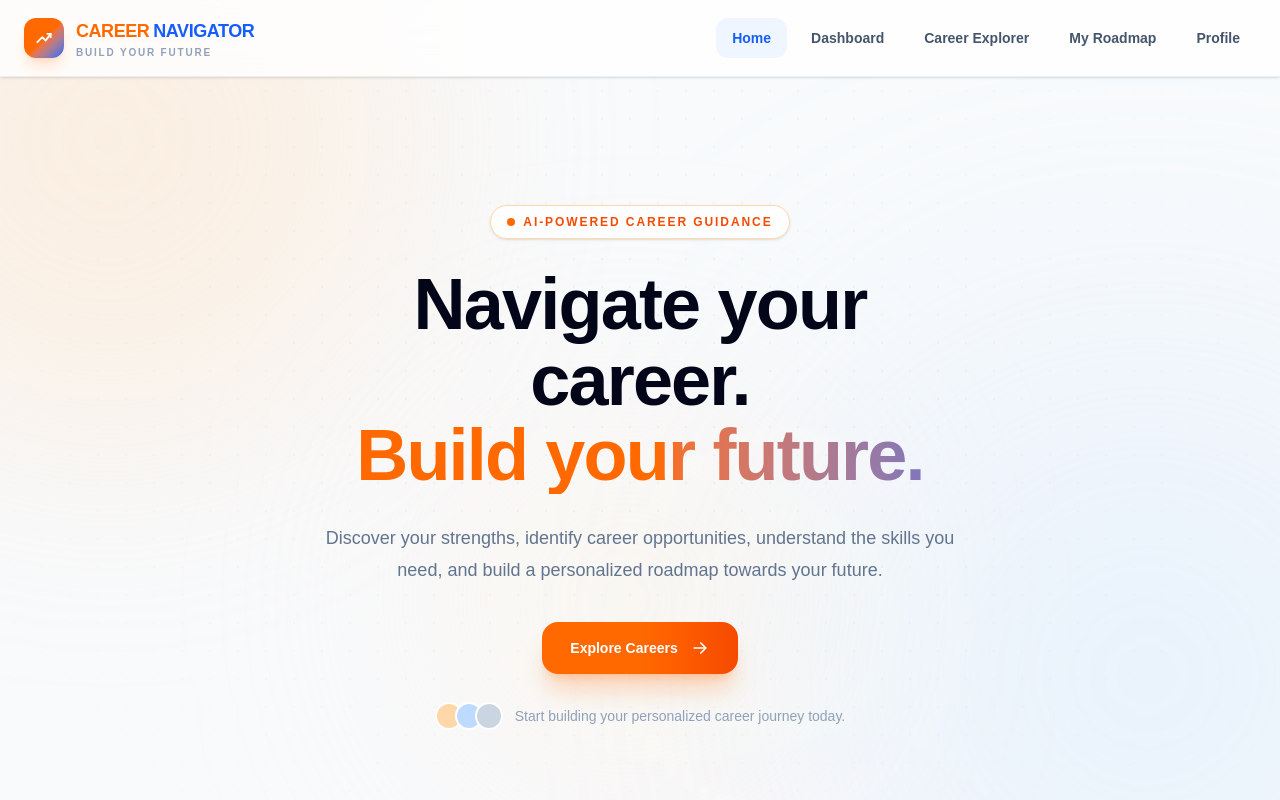
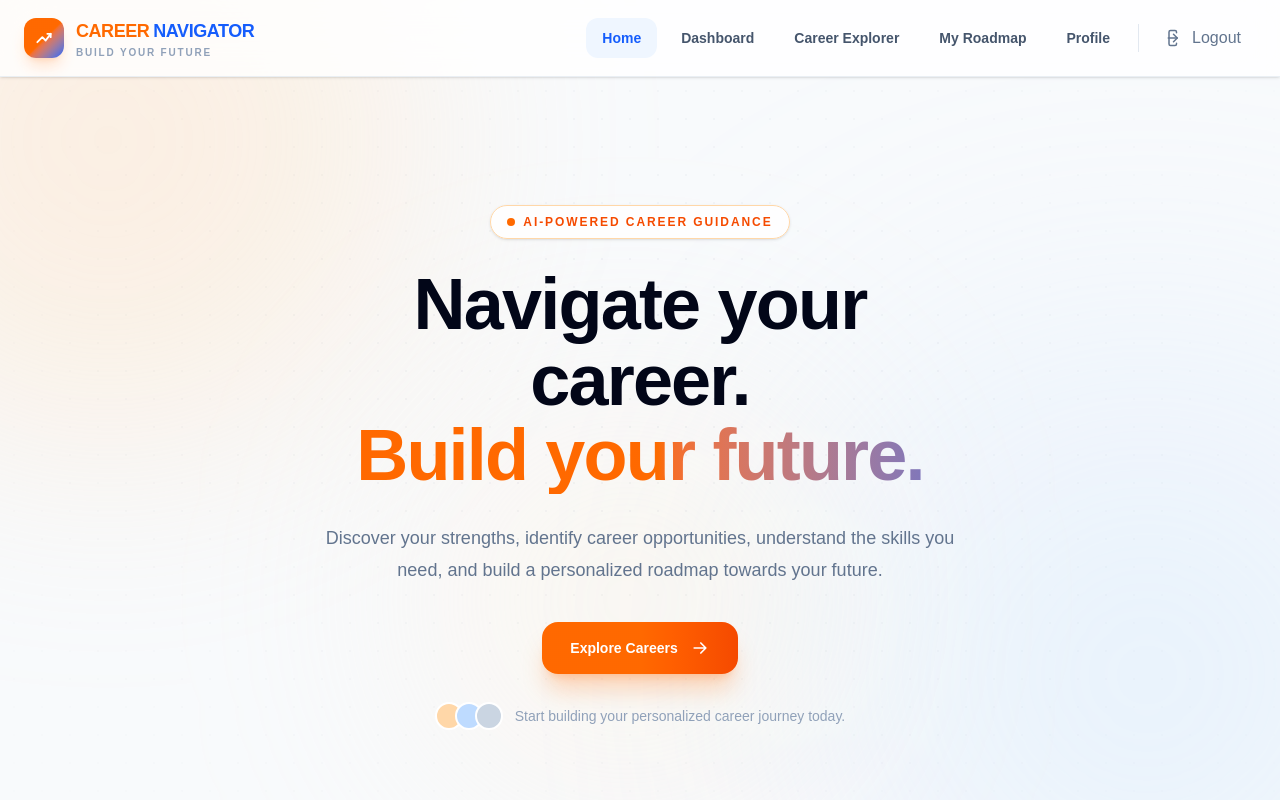
Before and after one commit to Navneetk4269/career-navigator, a Next.js app in the folder frontend/: page / in a window 1280 px wide. Shown: the top 800 px of the page. Built offline with nearby package versions, Linux system fonts and the light colour scheme; sample sign-in values are in the browser's storage.

Commit message:
logout was not showing

```diff
--- a/frontend/src/app/page.tsx
+++ b/frontend/src/app/page.tsx
@@ -2,16 +2,17 @@
 
 import Link from "next/link";
 import { useEffect, useState } from "react";
+import { usePopup } from "./components/PopupProvider";
 
 export default function Home() {
+  const { showPopup } = usePopup();
+
   const [isLoggedIn, setIsLoggedIn] = useState(false);
 
   useEffect(() => {
     const token = localStorage.getItem("accessToken");
 
-    if (token) {
-      setIsLoggedIn(true);
-    }
+    setIsLoggedIn(!!token);
   }, []);
 
   const handleLogout = () => {
@@ -20,7 +21,11 @@ export default function Home() {
 
     setIsLoggedIn(false);
 
+    showPopup("Logged out successfully!", "success");
+
+    setTimeout(() => {
       window.location.href = "/";
+    }, 800);
   };
 
   return (
@@ -38,8 +43,11 @@ export default function Home() {
 
 
       {/* ================= NAVBAR ================= */}
+
       <nav className="relative z-30 border-b border-slate-200/70 bg-white/80 shadow-sm backdrop-blur-xl">
         <div className="mx-auto flex h-[76px] max-w-7xl items-center justify-between px-5 sm:px-6">
+
+          {/* ================= LOGO ================= */}
 
           <Link
             href="/"
@@ -53,7 +61,6 @@ export default function Home() {
                 fill="none"
                 className="h-5 w-5"
               >
-
                 <path
                   d="M4 17 10 11l4 4 6-8"
                   stroke="currentColor"
@@ -69,35 +76,89 @@ export default function Home() {
                   strokeLinecap="round"
                   strokeLinejoin="round"
                 />
-
               </svg>
 
             </div>
 
             <div>
+
               <div className="text-lg font-black tracking-tight">
-                <span className="text-orange-500">CAREER</span>
-                <span className="ml-1 text-blue-600">NAVIGATOR</span>
+                <span className="text-orange-500">
+                  CAREER
+                </span>
+
+                <span className="ml-1 text-blue-600">
+                  NAVIGATOR
+                </span>
               </div>
 
               <p className="hidden text-[10px] font-bold uppercase tracking-[0.18em] text-slate-400 sm:block">
                 Build your future
               </p>
+
             </div>
 
           </Link>
 
 
-          {/* NAVIGATION */}
+          {/* ================= NAVIGATION ================= */}
+
           <div className="flex items-center gap-1 sm:gap-2">
 
-            {/* HOME - ACTIVE */}
+            {/* ================= LOGGED OUT NAVIGATION ================= */}
+
+            {!isLoggedIn && (
+              <>
+
+                {/* Home */}
+
                 <Link
                   href="/"
                   className="hidden rounded-xl bg-blue-50 px-4 py-2.5 text-sm font-bold text-blue-600 transition-all duration-200 hover:bg-blue-100 md:block"
                 >
                   Home
                 </Link>
+
+
+                {/* Sign In */}
+
+                <Link
+                  href="/login"
+                  className="hidden rounded-xl px-4 py-2.5 text-sm font-semibold text-slate-600 transition-all duration-200 hover:bg-slate-100 hover:text-slate-900 md:block"
+                >
+                  Sign In
+                </Link>
+
+
+                {/* Get Started */}
+
+                <Link
+                  href="/signup"
+                  className="hidden rounded-xl bg-gradient-to-r from-orange-500 to-orange-600 px-5 py-2.5 text-sm font-bold text-white shadow-md shadow-orange-500/20 transition-all duration-200 hover:-translate-y-0.5 hover:shadow-lg hover:shadow-orange-500/30 md:block"
+                >
+                  Get Started
+                </Link>
+
+              </>
+            )}
+
+
+            {/* ================= LOGGED IN NAVIGATION ================= */}
+
+            {isLoggedIn && (
+              <>
+
+                {/* Home */}
+
+                <Link
+                  href="/"
+                  className="hidden rounded-xl bg-blue-50 px-4 py-2.5 text-sm font-bold text-blue-600 transition-all duration-200 hover:bg-blue-100 md:block"
+                >
+                  Home
+                </Link>
+
+
+                {/* Dashboard */}
 
                 <Link
                   href="/dashboard"
@@ -106,12 +167,18 @@ export default function Home() {
                   Dashboard
                 </Link>
 
+
+                {/* Career Explorer */}
+
                 <Link
                   href="/explorer"
                   className="hidden rounded-xl px-4 py-2.5 text-sm font-semibold text-slate-600 transition-all duration-200 hover:bg-slate-100 hover:text-slate-900 lg:block"
                 >
                   Career Explorer
                 </Link>
+
+
+                {/* My Roadmap */}
 
                 <Link
                   href="/my-roadmap"
@@ -120,6 +187,9 @@ export default function Home() {
                   My Roadmap
                 </Link>
 
+
+                {/* Profile */}
+
                 <Link
                   href="/profile"
                   className="hidden rounded-xl px-4 py-2.5 text-sm font-semibold text-slate-600 transition-all duration-200 hover:bg-slate-100 hover:text-slate-900 md:block"
@@ -127,15 +197,71 @@ export default function Home() {
                   Profile
                 </Link>
 
+
+                {/* Divider */}
+
+                <div className="mx-1 hidden h-7 w-px bg-slate-200 lg:block" />
+
+
+                {/* Logout */}
+
+                <button
+                  type="button"
+                  onClick={handleLogout}
+                  title="Logout"
+                  className="group hidden items-center gap-2 rounded-xl border border-transparent px-3.5 py-2.5 text-sm font-semibold text-slate-500 transition-all duration-200 hover:border-red-100 hover:bg-red-50 hover:text-red-600 md:flex"
+                >
+
+                  <svg
+                    viewBox="0 0 24 24"
+                    fill="none"
+                    className="h-[18px] w-[18px] transition-transform duration-200 group-hover:translate-x-0.5"
+                  >
+
+                    <path
+                      d="M10 17l5-5-5-5"
+                      stroke="currentColor"
+                      strokeWidth="2"
+                      strokeLinecap="round"
+                      strokeLinejoin="round"
+                    />
+
+                    <path
+                      d="M15 12H3"
+                      stroke="currentColor"
+                      strokeWidth="2"
+                      strokeLinecap="round"
+                    />
+
+                    <path
+                      d="M14 5V4a2 2 0 0 0-2-2H6a2 2 0 0 0-2 2v16a2 2 0 0 0 2 2h6a2 2 0 0 0 2-2v-1"
+                      stroke="currentColor"
+                      strokeWidth="2"
+                      strokeLinecap="round"
+                    />
+
+                  </svg>
+
+                  <span>
+                    Logout
+                  </span>
+
+                </button>
+
+              </>
+            )}
+
           </div>
 
         </div>
       </nav>
+
+
       {/* ================= HERO ================= */}
 
       <section className="relative z-10 overflow-hidden">
 
-        {/* GRID */}
+        {/* Grid */}
 
         <div
           className="pointer-events-none absolute inset-0 opacity-[0.35]"
@@ -151,11 +277,11 @@ export default function Home() {
 
         <div className="relative mx-auto max-w-7xl px-5 py-20 sm:px-6 md:py-28 lg:py-32">
 
-          {/* ================= HERO TEXT ================= */}
+          {/* Hero Text */}
 
           <div className="mx-auto max-w-4xl text-center">
 
-            {/* BADGE */}
+            {/* Badge */}
 
             <div className="mb-7 inline-flex items-center gap-2 rounded-full border border-orange-200 bg-white/80 px-4 py-2 text-xs font-bold uppercase tracking-[0.16em] text-orange-600 shadow-sm backdrop-blur">
 
@@ -172,11 +298,12 @@ export default function Home() {
             </div>
 
 
-            {/* HEADING */}
+            {/* Heading */}
 
             <h1 className="text-5xl font-black leading-[1.05] tracking-tight text-slate-950 sm:text-6xl lg:text-7xl">
 
               Navigate your
+
               <br />
 
               <span className="text-slate-950">
@@ -190,7 +317,7 @@ export default function Home() {
             </h1>
 
 
-            {/* DESCRIPTION */}
+            {/* Description */}
 
             <p className="mx-auto mt-7 max-w-2xl text-base leading-8 text-slate-500 sm:text-lg">
 
@@ -201,24 +328,30 @@ export default function Home() {
             </p>
 
 
-            {/* BUTTONS */}
+            {/* CTA Buttons */}
 
             <div className="mt-9 flex flex-wrap justify-center gap-4">
 
-              {!isLoggedIn ? (
+              {/* Logged Out */}
+
+              {!isLoggedIn && (
                 <>
+
                   <Link
                     href="/signup"
                     className="group flex items-center gap-3 rounded-2xl bg-gradient-to-r from-orange-500 via-orange-500 to-orange-600 px-7 py-4 text-sm font-bold text-white shadow-xl shadow-orange-500/25 transition duration-200 hover:-translate-y-1 hover:shadow-2xl hover:shadow-orange-500/30"
                   >
-                    Start Your Journey
+
+                    Get Started
 
                     <div className="flex h-6 w-6 items-center justify-center rounded-full bg-white/15">
+
                       <svg
                         viewBox="0 0 24 24"
                         fill="none"
                         className="h-4 w-4 transition group-hover:translate-x-0.5"
                       >
+
                         <path
                           d="M5 12h14M13 6l6 6-6 6"
                           stroke="currentColor"
@@ -226,8 +359,11 @@ export default function Home() {
                           strokeLinecap="round"
                           strokeLinejoin="round"
                         />
+
                       </svg>
+
                     </div>
+
                   </Link>
 
 
@@ -237,12 +373,19 @@ export default function Home() {
                   >
                     Sign In
                   </Link>
+
                 </>
-              ) : (
+              )}
+
+
+              {/* Logged In */}
+
+              {isLoggedIn && (
                 <Link
                   href="/explorer"
                   className="group flex items-center gap-3 rounded-2xl bg-gradient-to-r from-orange-500 via-orange-500 to-orange-600 px-7 py-4 text-sm font-bold text-white shadow-xl shadow-orange-500/25 transition duration-200 hover:-translate-y-1 hover:shadow-2xl"
                 >
+
                   Explore Careers
 
                   <svg
@@ -250,6 +393,7 @@ export default function Home() {
                     fill="none"
                     className="h-5 w-5 transition group-hover:translate-x-1"
                   >
+
                     <path
                       d="M5 12h14M13 6l6 6-6 6"
                       stroke="currentColor"
@@ -257,21 +401,27 @@ export default function Home() {
                       strokeLinecap="round"
                       strokeLinejoin="round"
                     />
+
                   </svg>
+
                 </Link>
               )}
 
             </div>
 
 
-            {/* TRUST TEXT */}
+            {/* Trust Text */}
 
             <div className="mt-7 flex items-center justify-center gap-3 text-sm text-slate-400">
 
               <div className="flex -space-x-2">
+
                 <div className="h-7 w-7 rounded-full border-2 border-white bg-orange-200" />
+
                 <div className="h-7 w-7 rounded-full border-2 border-white bg-blue-200" />
+
                 <div className="h-7 w-7 rounded-full border-2 border-white bg-slate-300" />
+
               </div>
 
               <span>
@@ -288,6 +438,7 @@ export default function Home() {
           <div className="mt-20 grid gap-4 border-t border-slate-200/70 pt-8 sm:grid-cols-3 lg:mt-24">
 
             <div className="rounded-2xl border border-white/80 bg-white/70 p-5 shadow-sm backdrop-blur transition hover:-translate-y-1 hover:shadow-md">
+
               <p className="text-3xl font-black text-slate-900">
                 10k+
               </p>
@@ -295,10 +446,12 @@ export default function Home() {
               <p className="mt-1 text-sm text-slate-500">
                 Careers explored
               </p>
+
             </div>
 
 
             <div className="rounded-2xl border border-white/80 bg-white/70 p-5 shadow-sm backdrop-blur transition hover:-translate-y-1 hover:shadow-md">
+
               <p className="text-3xl font-black text-slate-900">
                 200+
               </p>
@@ -306,10 +459,12 @@ export default function Home() {
               <p className="mt-1 text-sm text-slate-500">
                 Career paths mapped
               </p>
+
             </div>
 
 
             <div className="rounded-2xl border border-white/80 bg-white/70 p-5 shadow-sm backdrop-blur transition hover:-translate-y-1 hover:shadow-md">
+
               <p className="text-3xl font-black text-slate-900">
                 4.8/5
               </p>
@@ -317,6 +472,7 @@ export default function Home() {
               <p className="mt-1 text-sm text-slate-500">
                 Average user rating
               </p>
+
             </div>
 
           </div>
@@ -332,8 +488,7 @@ export default function Home() {
 
         <div className="mx-auto max-w-7xl px-5 sm:px-6">
 
-
-          {/* SECTION HEADER */}
+          {/* Section Header */}
 
           <div className="mx-auto max-w-2xl text-center">
 
@@ -363,12 +518,11 @@ export default function Home() {
           </div>
 
 
-          {/* FEATURE CARDS */}
+          {/* Feature Cards */}
 
           <div className="mt-14 grid gap-6 md:grid-cols-2">
 
-
-            {/* CARD 1 */}
+            {/* Card 1 */}
 
             <div className="group relative overflow-hidden rounded-3xl border border-slate-200 bg-white p-7 shadow-sm transition duration-300 hover:-translate-y-2 hover:border-orange-200 hover:shadow-xl hover:shadow-orange-500/10">
 
@@ -385,6 +539,7 @@ export default function Home() {
                       fill="none"
                       className="h-6 w-6"
                     >
+
                       <path
                         d="M20 21a8 8 0 1 0-16 0"
                         stroke="currentColor"
@@ -399,6 +554,7 @@ export default function Home() {
                         stroke="currentColor"
                         strokeWidth="2"
                       />
+
                     </svg>
 
                   </div>
@@ -436,7 +592,7 @@ export default function Home() {
             </div>
 
 
-            {/* CARD 2 */}
+            {/* Card 2 */}
 
             <div className="group relative overflow-hidden rounded-3xl border border-slate-200 bg-white p-7 shadow-sm transition duration-300 hover:-translate-y-2 hover:border-blue-200 hover:shadow-xl hover:shadow-blue-500/10">
 
@@ -453,6 +609,7 @@ export default function Home() {
                       fill="none"
                       className="h-6 w-6"
                     >
+
                       <circle
                         cx="11"
                         cy="11"
@@ -467,6 +624,7 @@ export default function Home() {
                         strokeWidth="2"
                         strokeLinecap="round"
                       />
+
                     </svg>
 
                   </div>
@@ -503,7 +661,6 @@ export default function Home() {
 
             </div>
 
-
           </div>
 
 
@@ -538,13 +695,16 @@ export default function Home() {
                 className="group flex w-fit items-center gap-3 rounded-2xl bg-gradient-to-r from-orange-500 to-orange-600 px-7 py-4 font-bold text-white shadow-xl shadow-orange-500/20 transition hover:-translate-y-1 hover:shadow-2xl"
               >
 
-                {isLoggedIn ? "Explore Careers" : "Get Started"}
+                {isLoggedIn
+                  ? "Explore Careers"
+                  : "Get Started"}
 
                 <svg
                   viewBox="0 0 24 24"
                   fill="none"
                   className="h-5 w-5 transition group-hover:translate-x-1"
                 >
+
                   <path
                     d="M5 12h14M13 6l6 6-6 6"
                     stroke="currentColor"
@@ -552,6 +712,7 @@ export default function Home() {
                     strokeLinecap="round"
                     strokeLinejoin="round"
                   />
+
                 </svg>
 
               </Link>
```
Also changed, not shown: frontend/src/app/dashboard/page.tsx (+3 -5 lines), frontend/src/app/my-roadmap/page.tsx (+11 -0 lines). Lines whose indentation alone changed are shown as unchanged.
